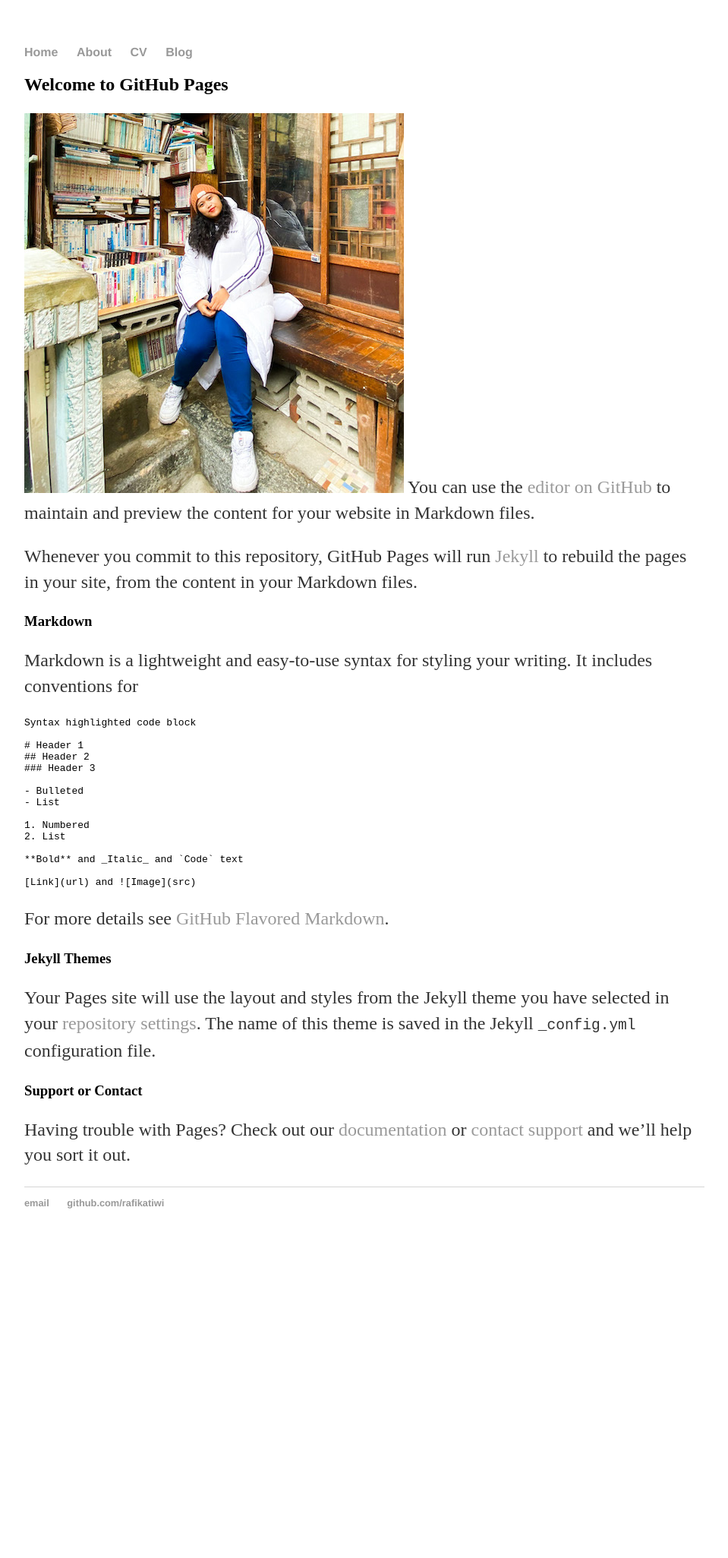
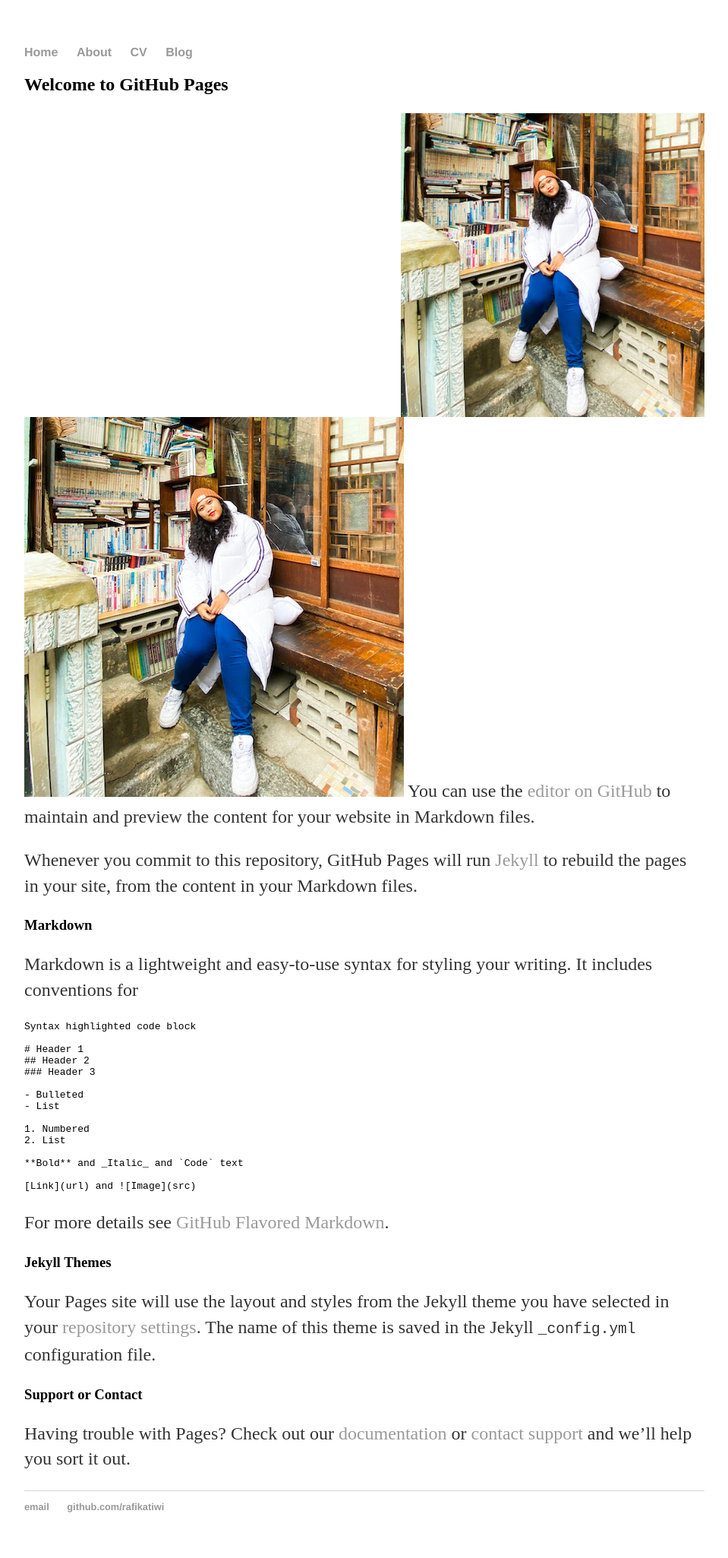
Before and after one commit to rafikatiwi/rafikatiwi.github.io, a Jekyll site: the page built from about.md, in a window 1280 px wide. Shown: the whole page at 76% size, without its empty margins (160-1119 px from the left). Built offline with Jekyll 4.4.1, drawn with Linux system fonts in a browser that asks for light colours; our own code applies the rules of GitHub Pages for plain Markdown files; before the commit the page ends 1651 px from its top, so only the background shows below that.

Commit message:
Update about.md

```diff
--- a/about.md
+++ b/about.md
@@ -3,6 +3,7 @@ layout: default
 ---
 
 ## Welcome to GitHub Pages
+<img align="right" width="400" height="400" src="./assets/profile_pic.jpg">
 ![My profile photo](/assets/profile_pic.jpg) You can use the [editor on GitHub](https://github.com/rafikatiwi/rafikatiwi.github.io/edit/master/README.md) to maintain and preview the content for your website in Markdown files.
 
 Whenever you commit to this repository, GitHub Pages will run [Jekyll](https://jekyllrb.com/) to rebuild the pages in your site, from the content in your Markdown files.
```
